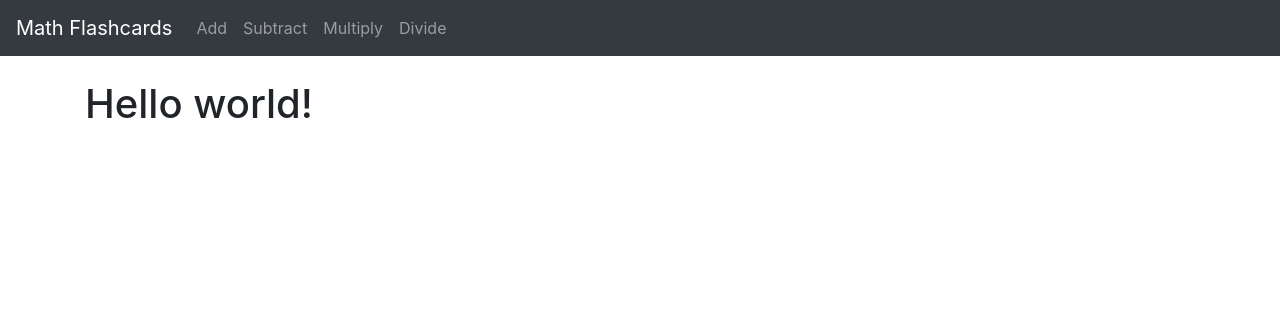
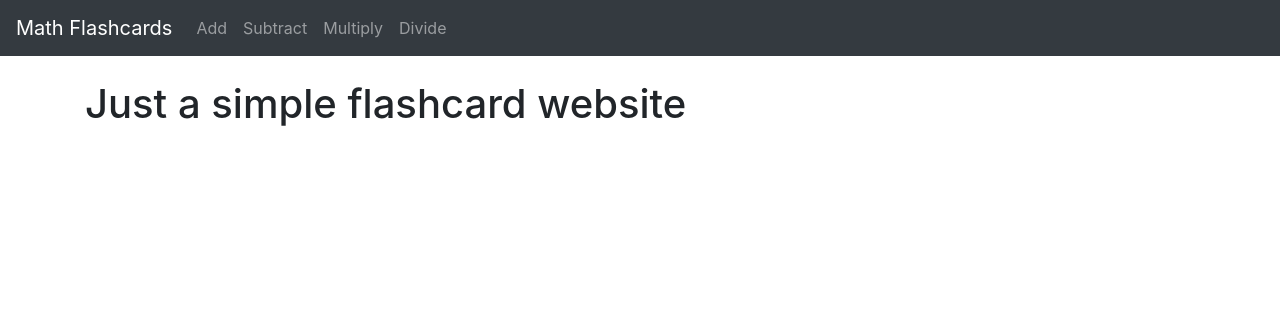
Before and after one commit to mansiagnihotrii/django-flashcards, a Django app: template website/templates/home.html in a window 1280 px wide. Shown: the top 316 px of the page. Run offline with Django 3.2, Linux system fonts and the light colour scheme; the template is opened without the code that fills it, so the values that code supplies are empty; some libraries are stand-ins or nearby versions.

Commit message:
Update home.html

```diff
--- a/website/templates/home.html
+++ b/website/templates/home.html
@@ -1,6 +1,6 @@
 {% extends 'base.html' %}
 {% block 'content' %}
 
-    <h1>Hello world!</h1>
+    <h1>Just a simple flashcard website</h1>
 
     {% endblock %}
```
